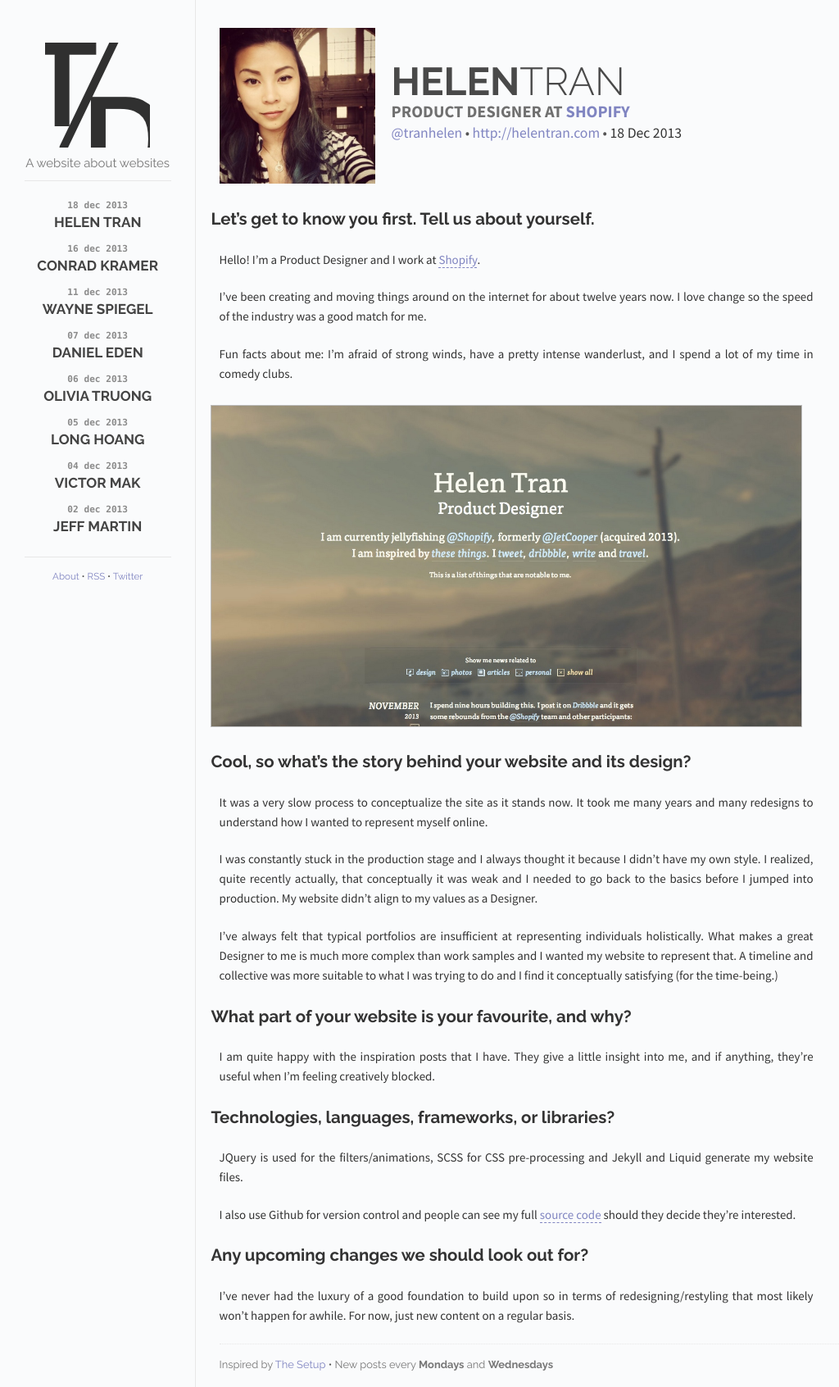
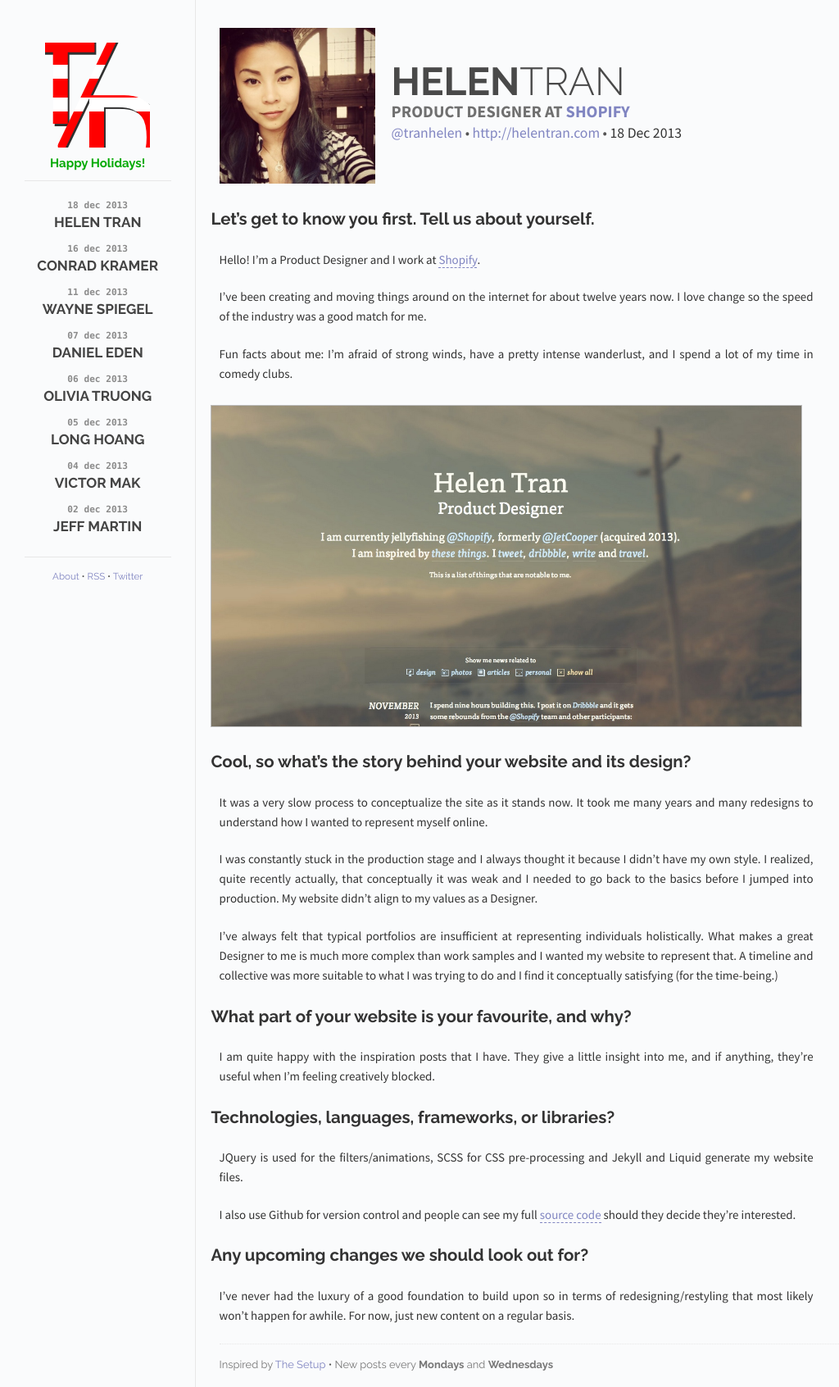
Before and after one commit to the-development/thedevelopment, a Jekyll site: the page built from index.html, in a window 1280 px wide. Shown: the whole page at 82% size, without its empty margins (120-1144 px from the left). Built offline with Jekyll 4.4.1, drawn with Linux system fonts in a browser that asks for light colours; Markdown is read by kramdown in place of the engine named in the settings.

Commit message:
Christmas is coming!

```diff
--- a/_layouts/default.html
+++ b/_layouts/default.html
@@ -29,8 +29,9 @@
     <div class="site">
       <div class="sidebar" id="sidebar">
         <div class="header">
-          <h1 class="title"><a href="/"><img id="logo" src="/images/logo.png"></a></h1>
-          <span class="tagline">A website about websites</span>
+          <h1 class="title"><a href="/"><img id="logo" src="/images/logo-christmas.png"></a></h1>
+          <!--<span class="tagline">A website about websites</span>-->
+          <span class="tagline" id="christmas">Happy Holidays!</span>
         </div>
         <div class="posts">
           <ul class="posts-list">
--- a/css/main.css
+++ b/css/main.css
@@ -3,6 +3,12 @@
 /* Common
 /*
 /*****************************************************************************/
+
+/* Temporary style */
+#christmas {
+  color: #00aa00;
+  font-weight: 600;
+}
 
 * {
   margin: 0;
```
Also changed, not shown: images/logo-christmas.png (added).
